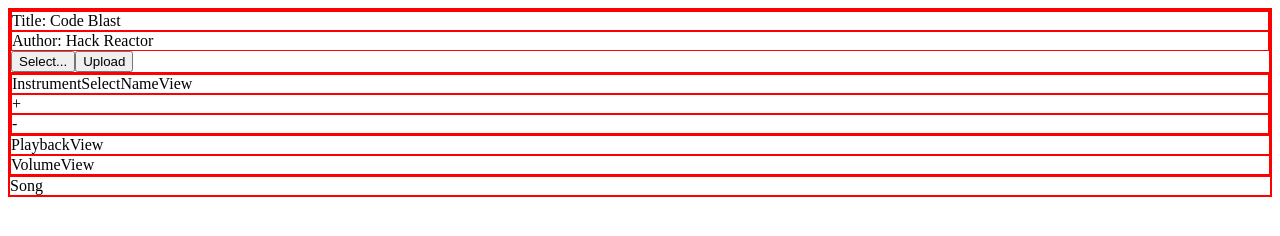
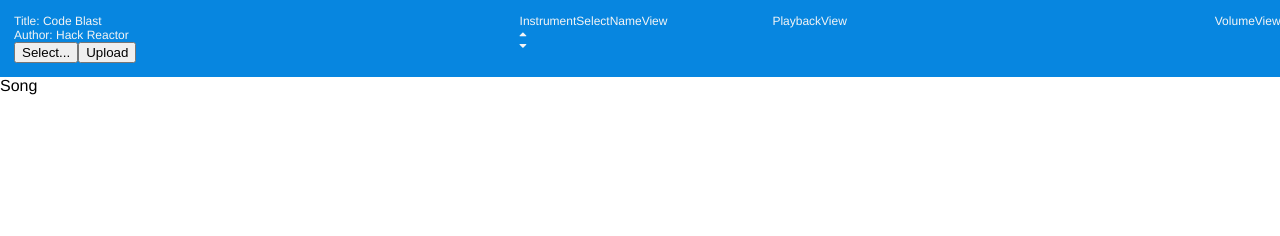
Before and after one commit to BusFactor1Inc/chordtutor, a website: page client/dev.html in a window 1280 px wide. Drawn offline with Linux system fonts and the light colour scheme.

Commit message:
Adding some initial styles for control bar.

```diff
--- a/client/style.css
+++ b/client/style.css
@@ -1,5 +1,12 @@
-div {
-    border: solid 1px red;
+
+html, body {
+  margin: 0;
+  padding: 0;
+  font-family: Helvetica, Arial, sans-serif;
+}
+
+body * {
+  box-sizing: border-box;
 }
 
 .Button {
@@ -9,7 +16,36 @@
 }
 
 .ControlsView {
+  background: #0786E0;
+  padding: 0.5em;
+  border: none;
 }
+
+  /* Shared styles for control bar containers */
+  .FileInfoView,
+  .InstrumentSelectView,
+  .PlaybackView,
+  .VolumeView {
+    color: #f5f5f5;
+    font-size: 0.75em;
+    display: inline-block;
+    vertical-align: top;
+    padding: 0.5em;
+  }
+
+  /* Individual styles for control bar containers */
+  .FileInfoView {
+    width: 40%;
+  }
+  .InstrumentSelectView {
+    width: 20%;
+  }
+  .PlaybackView {
+    width: 35%;
+  }
+  .VolumeView {
+    width: 5%;
+  }
 
 .SongView {
 }
@@ -18,12 +54,20 @@
 }
 
 .TinyButton {
+  font-family: 'FontAwesome';
+  font-size: 1em;
 }
 
-.InstrumentSelectNextButtonView:before {
-    content: "+";
+.InstrumentSelectNextButtonView:before,
+.TempoUpButtonView:before,
+.TransposeUpButtonView:before,
+.VolumeUpButtonView:before {
+  content: "\f0d8";
 }
 
-.InstrumentSelectPrevButtonView:before {
-    content: "-";
+.InstrumentSelectPrevButtonView:before,
+.TempoDownButtonView:before,
+.TransposeDownButtonView:before,
+.VolumeDownButtonView:before {
+  content: "\f0d7";
 }
```
Also changed, not shown: 1 other file.
